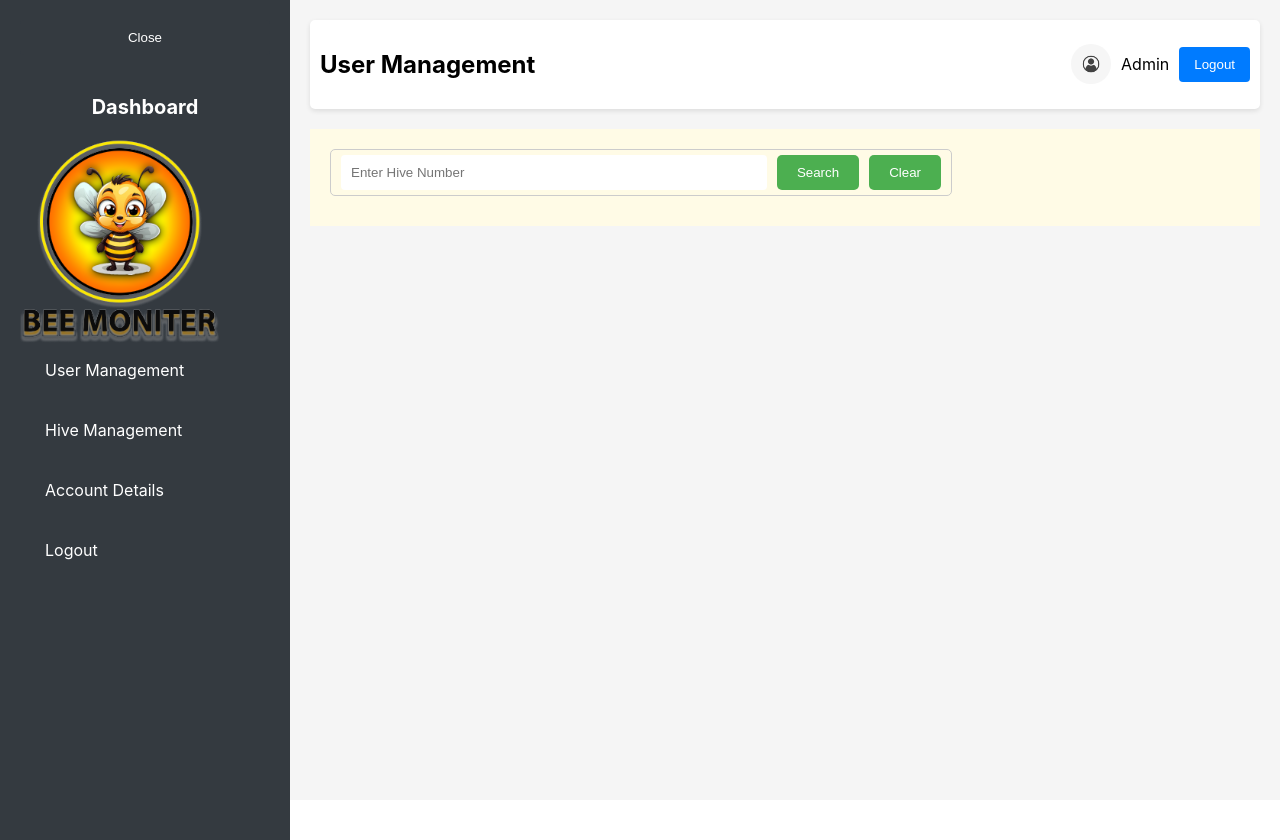
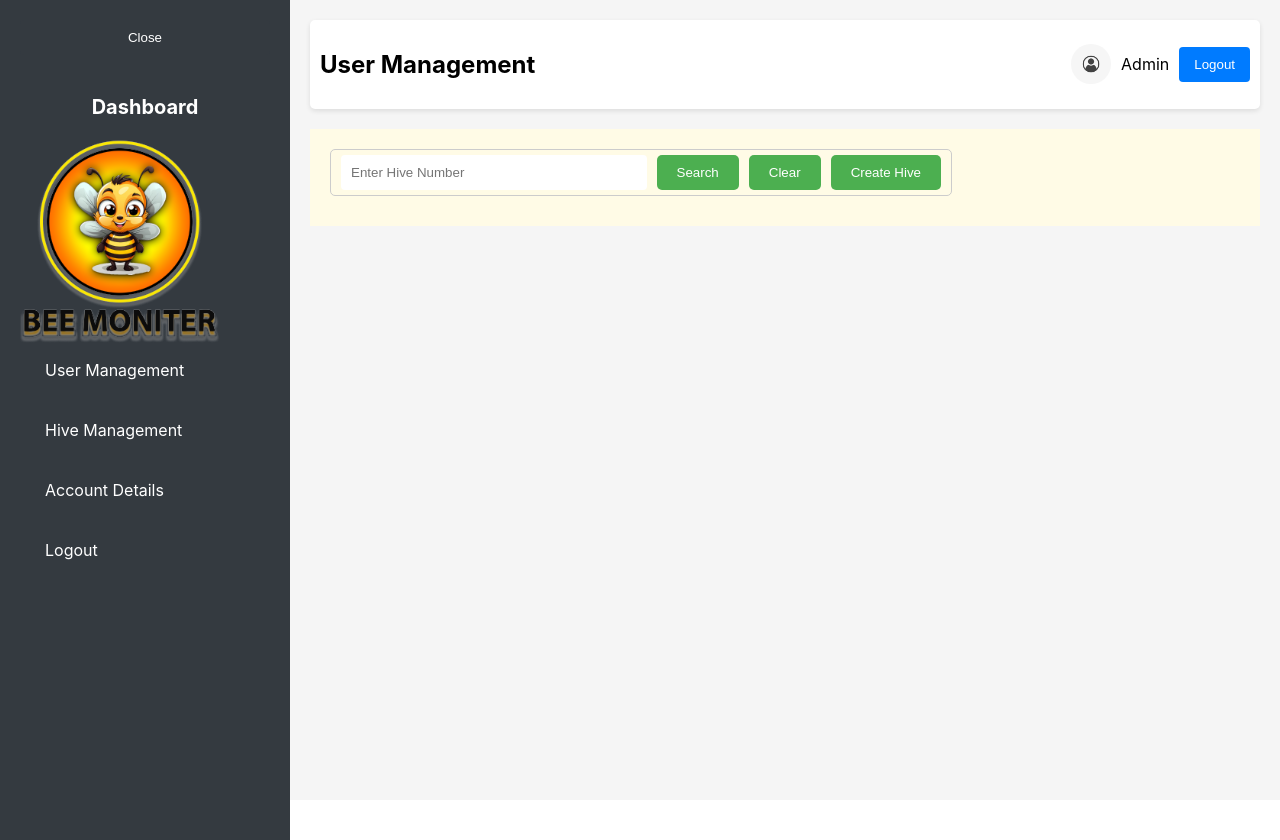
Before and after one commit to Shabilojan/Bee_Web_App, a React (Create React App) app: page /Hive in a window 1280 px wide. Built offline with nearby package versions, Linux system fonts and the light colour scheme; sample sign-in values are in the browser's storage.

Commit message:
hive screen issue fixed

```diff
--- a/src/Hive/Hive.js
+++ b/src/Hive/Hive.js
@@ -170,7 +170,7 @@ const Hive = () => {
                 />
                 <button onClick={handleSearch}>Search</button>
                 <button onClick={handleClear} style={{ marginLeft: '10px' }}>Clear</button>
-                {userRole === 'Admin' && (
+                {userRole === 'admin' && (
                     <button onClick={handleCreateToggle} style={{ marginLeft: '10px' }}>
                         {isCreating ? 'Cancel' : 'Create Hive'}
                     </button>
@@ -190,7 +190,7 @@ const Hive = () => {
                     <p><strong>Honey Level:</strong> {hive.honeyLevel}</p>
                     <HivePieChart honeyLevel={hive.honeyLevel} />
 
-                    {userRole === 'Admin' && (
+                    {userRole === 'admin' && (
                         <>
                             <button onClick={handleDelete} style={{ marginTop: '10px' }}>Delete Hive</button>
                             <button onClick={handleEditToggle} style={{ marginLeft: '10px' }}>Edit Hive</button>
@@ -264,7 +264,7 @@ const Hive = () => {
                 </div>
             )}
 
-            {isCreating && userRole === 'Admin' && (
+            {isCreating && userRole === 'admin' && (
                 <div className="hive-card">
                     <h2>Create New Hive</h2>
                     <form>
--- a/src/Sidebar/Sidebar.js
+++ b/src/Sidebar/Sidebar.js
@@ -27,7 +27,7 @@ const Sidebar = () => {
           alt="Login Illustration"
           style={{ width: '200px', height: 'auto' }}
         />
-        <li><Link to="/user">User Management</Link></li>
+        <li><Link to="/User">User Management</Link></li>
         <li><Link to="/hive">Hive Management</Link></li>
         <li><Link to={`/account/${localStorage.getItem('username')}`}>Account Details</Link></li>
         <li><button onClick={handleLogout} className="logout-link">Logout</button></li>
```
